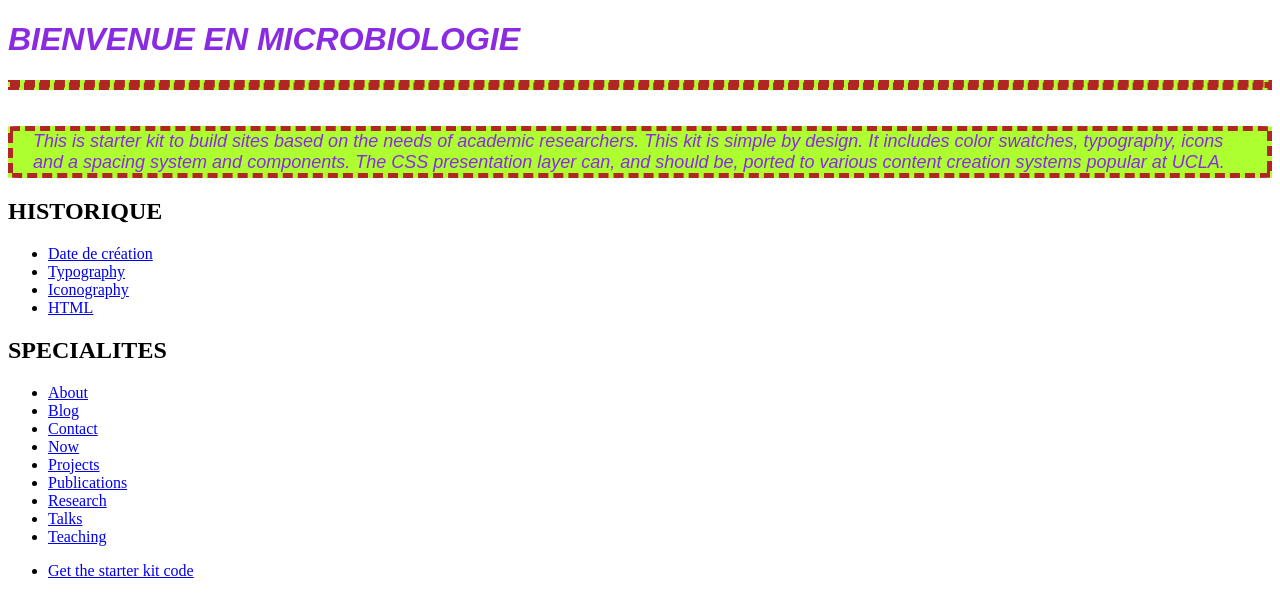
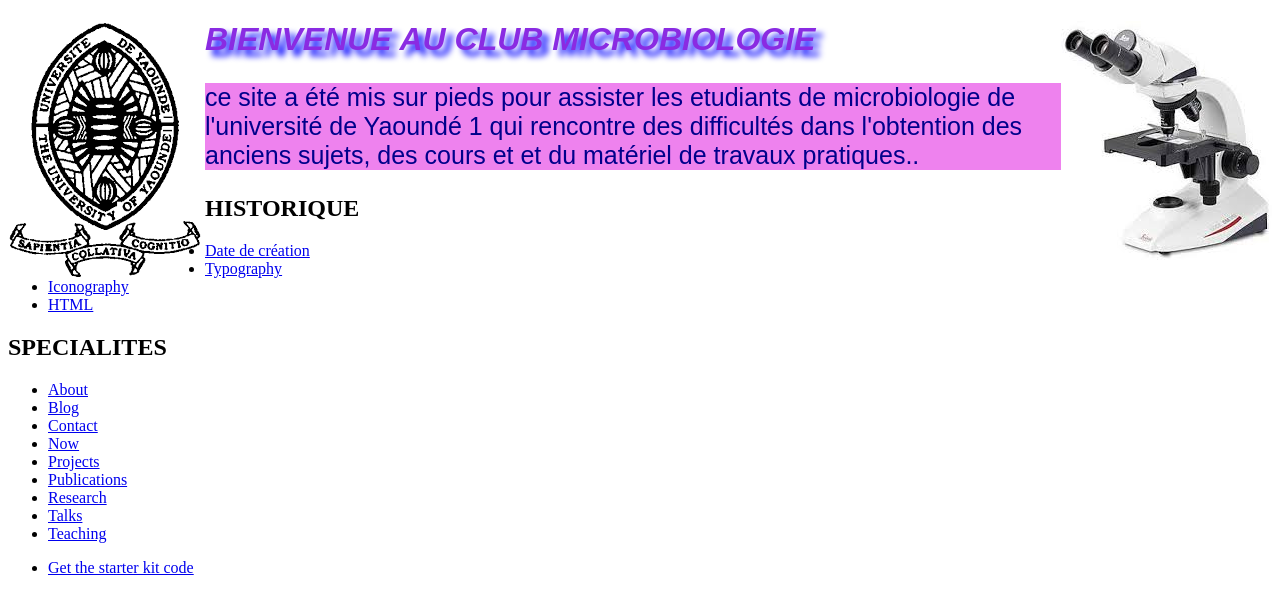
Before and after one commit to dassikouam/dassikouam.github.io, a plain HTML site: page index.html in a window 1280 px wide. Drawn offline with Linux system fonts and the light colour scheme.

Commit message:
cinq modification

```diff
--- a/index.html
+++ b/index.html
@@ -6,50 +6,67 @@
   <meta charset="utf-8">
   <meta name="viewport" content="width=device-width, initial-scale=1.0" />
   <style>
+    p {
+      color: rgb(0, 255, 0);
+      font-family: Arial;
+      font-size: 18px; }
 
 
-    p {
-    color:rgb(0, 255, 0);
-    font-family: Arial;
-    font-size: 18px;}
+
 
     .intro {
-    color:blueviolet;
+      color: darkblue;
       font-family: arial;
-    font-size:18px;
-    font-style: italic;
-    background-color:greenyellow;
-    border-color: rgb(177, 37, 37);
-    border-width: 5px;
-    border-style: dashed;
-    padding-left: 20px;
-    padding-right: 20px;
-    border-radius: 1%; }
+      font-size: 25px;
+      font-style: normal;
+      background-color: violet;
+      border-color:darkblue;
+      border-width: 3px;
+      padding-left: 10px;
+      padding-right: 10px;
+      border-radius: 1%;
+    }
+    header {
+      width: 1000px;
+      margin: 0 auto;
+    }
 
 
 
     h1 {
-    color:blueviolet;
-    font-family: arial;
+      color: blueviolet;
+      font-family: sans-serif;
         font-size:32px;
-    font-style: italic; }
+      font-style: italic;
+      text-shadow: .2em .2em .2em blue;
+    }
 
     h2
-
-
-
   </style>
 
 </head>
 
 <body class="grid-">
+
+  <img src="mcr.jpeg" align="right" alt=width="12" weigth="10">
+  <img src="uy1.png" align="left">
+
   <header>
-      <h1>BIENVENUE EN MICROBIOLOGIE</h1>
-      <div class="intro">
 
-      </div class>
-      <img scr="sm-colors-1.jpg">
-      <p class="intro">This is starter kit to build sites based on the needs of academic researchers. This kit is simple by design. It includes color swatches, typography, icons and a spacing system and components. The CSS presentation layer can, and should be, ported to various content creation systems popular at UCLA.</p>
+    <h1>BIENVENUE AU CLUB MICROBIOLOGIE</h1>
+
+
+
+
+
+
+
+
+
+
+
+
+    <p class="intro">ce site a été mis sur pieds pour assister les etudiants de microbiologie de l'université de Yaoundé 1 qui rencontre des difficultés dans l'obtention des anciens sujets, des cours et et du matériel de travaux pratiques..</p>
 
   </header>
   <main>
```
Also changed, not shown: img/mcr.jpeg (added), img/uy1.png (added), mcr.jpeg (added), uy1.png (added). Lines whose indentation alone changed are shown as unchanged.
